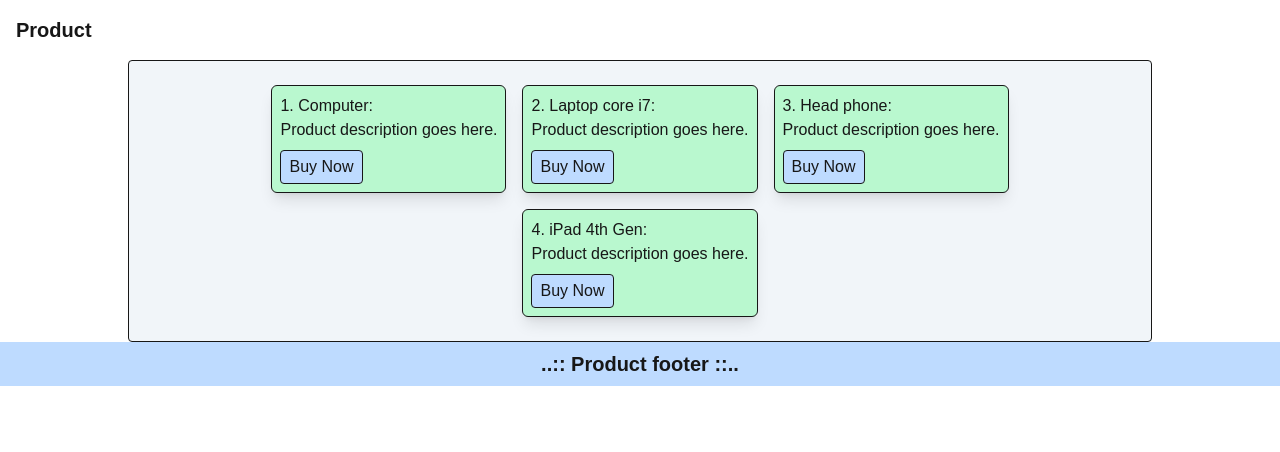
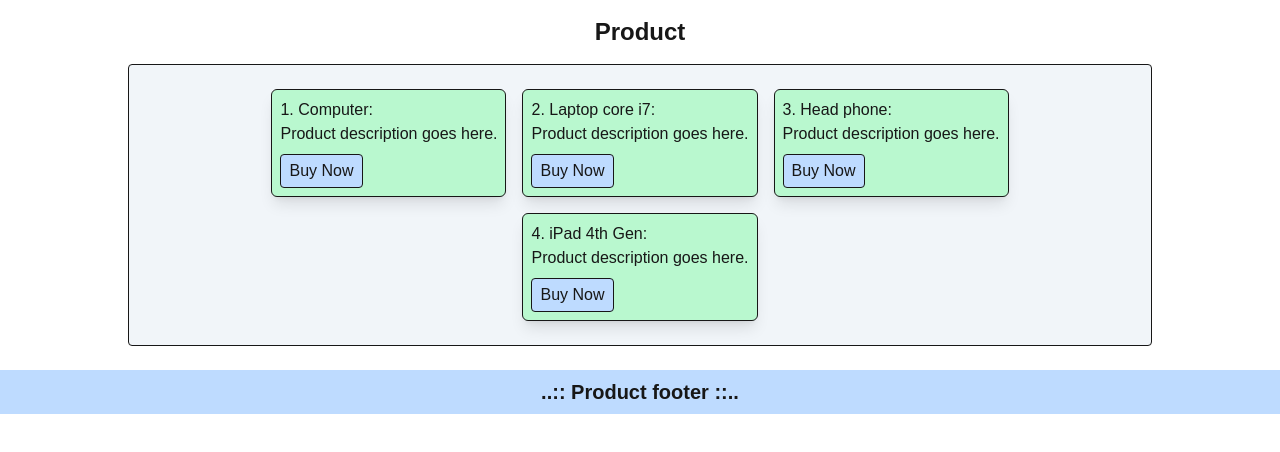
Before and after one commit to wwarodom/webapp, a Next.js app: page /products in a window 1280 px wide. Shown: the top 452 px of the page. Built offline with nearby package versions, Linux system fonts and the light colour scheme.

Commit message:
adjust margin

```diff
--- a/app/products/page.tsx
+++ b/app/products/page.tsx
@@ -1,8 +1,8 @@
 export default function Products() {
     return (
         <div>
-            <h1 className="font-bold text-xl m-4">Product</h1>
-            <div className="flex flex-wrap m-auto justify-center w-[80%] border rounded m-4 p-4 bg-slate-100">
+            <h1 className="font-bold text-2xl text-center my-4">Product</h1>
+            <div className="flex flex-wrap m-auto justify-center w-[80%] border rounded m-4 p-4 bg-slate-100 mb-6">
                 <div className="shadow-lg rounded-md border w-fit bg-green-200 p-2 m-2">
                     <h2>1. Computer:</h2>
                     <p>Product description goes here.</p>
```
